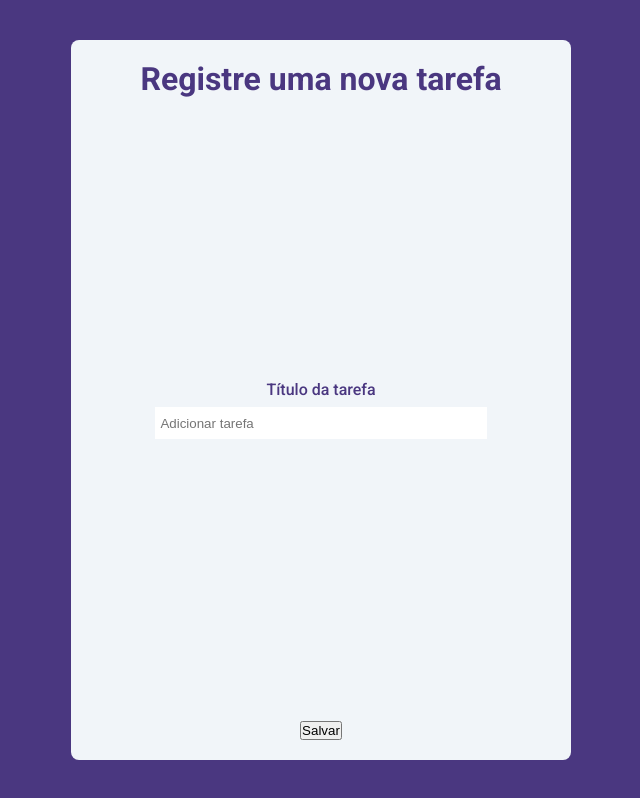
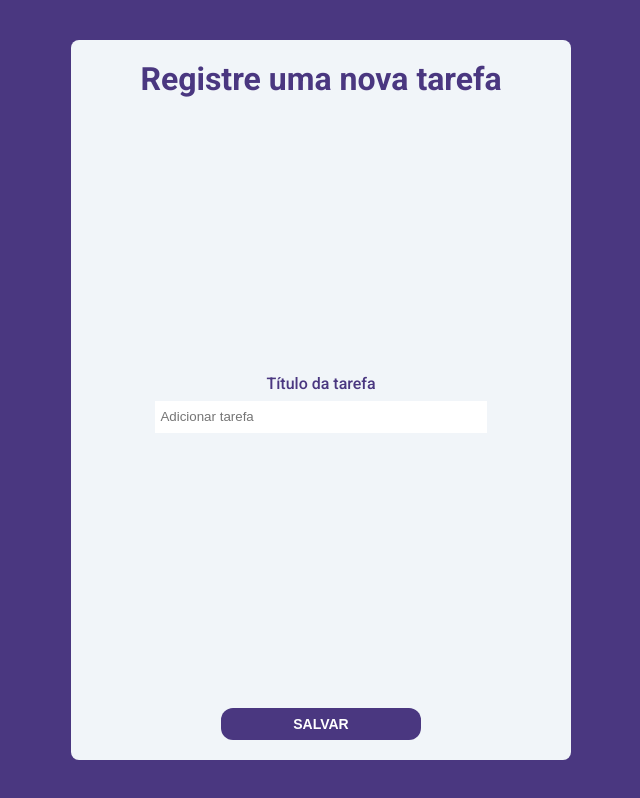
Before and after one commit to Adrianodbs/daily-task-web, a React (Vite) app: page / in a window 1280 px wide. Shown: the whole page, without its empty margins (319-959 px from the left). Built offline with nearby package versions, Linux system fonts and the light colour scheme.

Commit message:
Feat: button component

```diff
--- /dev/null
+++ b/src/components/Button/index.tsx
@@ -0,0 +1,28 @@
+import { styled } from 'styled-components'
+
+interface ButtonProps {
+  children: React.ReactNode
+}
+
+export default function Button({ children }: ButtonProps) {
+  return <ButtonItem>{children}</ButtonItem>
+}
+
+const ButtonItem = styled.button`
+  max-width: 200px;
+  width: 90%;
+  border: none;
+  background-color: var(--purple);
+  height: 32px;
+  color: #fff;
+  border-radius: 12px;
+  font-weight: bold;
+  cursor: pointer;
+  font-size: 14px;
+  text-transform: uppercase;
+  transition: all 0.2s;
+
+  &:hover {
+    opacity: 0.8;
+  }
+`
--- a/src/pages/Home/index.tsx
+++ b/src/pages/Home/index.tsx
@@ -1,3 +1,4 @@
+import Button from '../../components/Button'
 import Input from '../../components/Input'
 import * as C from './style'
 
@@ -7,7 +8,7 @@ function Home() {
       <C.Content>
         <h1>Registre uma nova tarefa</h1>
         <Input title="Título da tarefa" placeholder="Adicionar tarefa" />
-        <button>Salvar</button>
+        <Button children="salvar" />
       </C.Content>
     </C.Container>
   )
```
